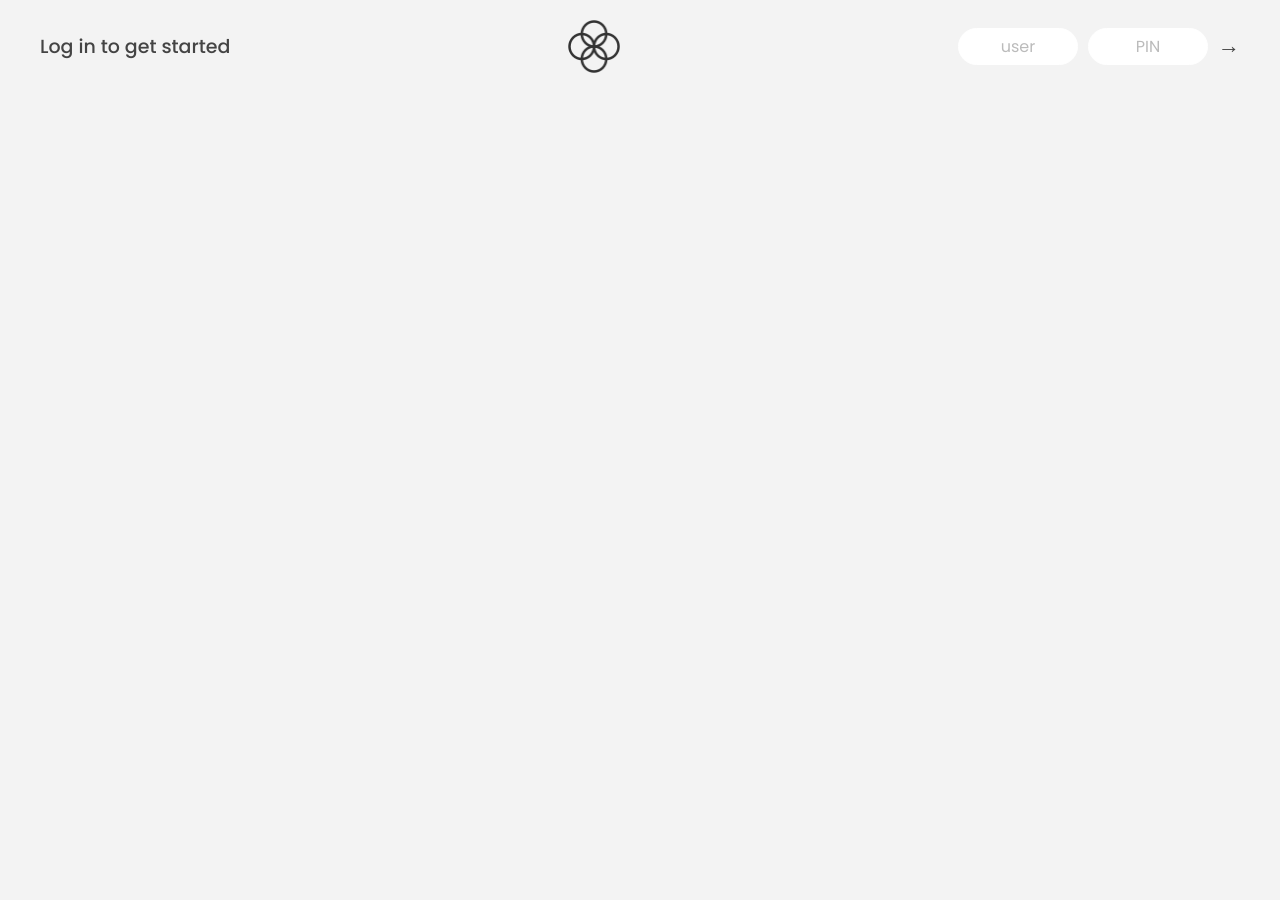
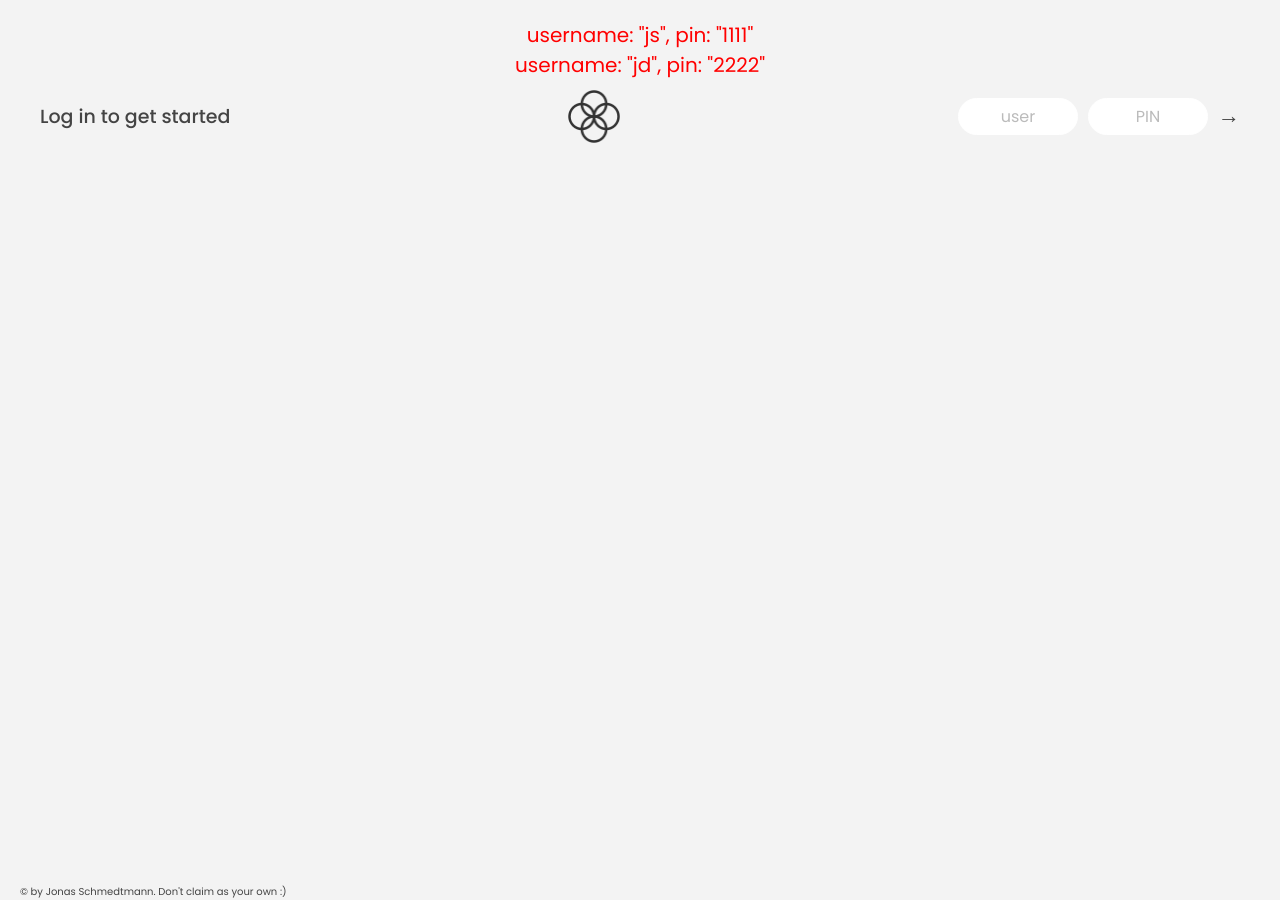
Before and after one commit to outofs/bankist-app, a website built with Parcel: page index.html in a window 1280 px wide. Before the commit the page ends 800 px from the top, so only its background shows below. Built offline with nearby package versions, Linux system fonts and the light colour scheme.

Commit message:
Adding for hosting

```diff
--- a/index.html
+++ b/index.html
@@ -15,6 +15,10 @@
     <title>Bankist</title>
   </head>
   <body>
+    <div class="users_pin">
+      <p>username: "js", pin: "1111"</p>
+      <p>username: "jd", pin: "2222"</p>
+    </div>
     <!-- TOP NAVIGATION -->
     <nav>
       <p class="welcome">Log in to get started</p>
@@ -119,9 +123,7 @@
       </p>
     </main>
 
-    <!-- <footer>
-      &copy; by Jonas Schmedtmann. Don't claim as your own :)
-    </footer> -->
+    <footer>&copy; by Jonas Schmedtmann. Don't claim as your own :)</footer>
 
     <script src="script.js"></script>
   </body>
--- a/style.css
+++ b/style.css
@@ -8,6 +8,13 @@
   margin: 0;
   padding: 0;
   box-sizing: inherit;
+}
+
+.users_pin {
+  text-align: center;
+  color: red;
+  font-size: 2rem;
+  padding-bottom: 1rem;
 }
 
 html {
```
